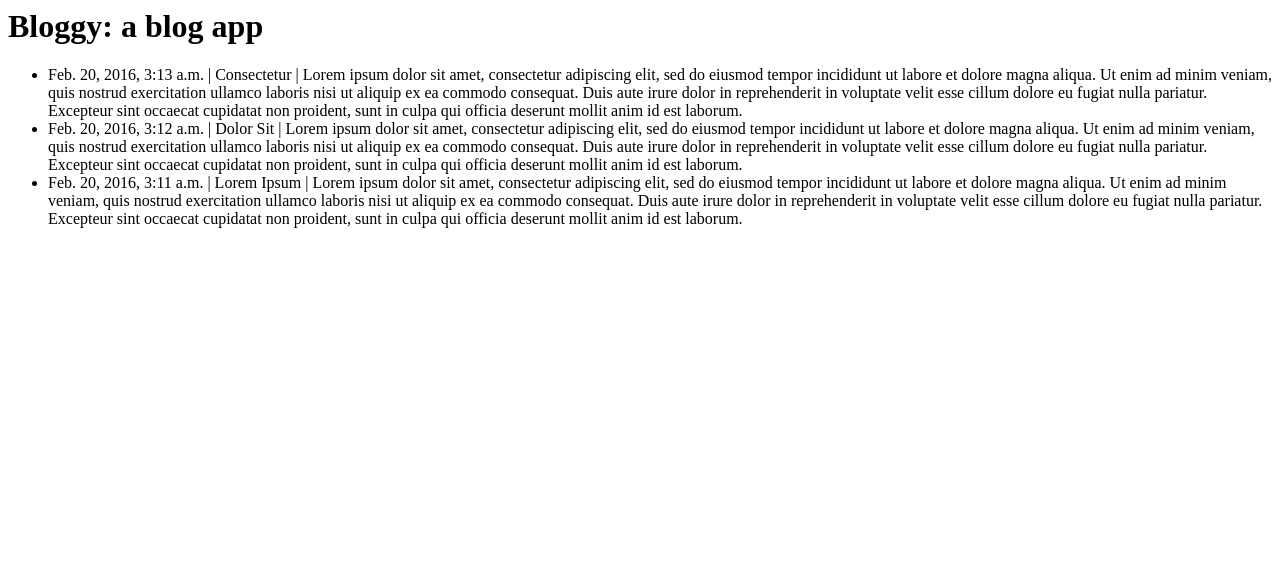
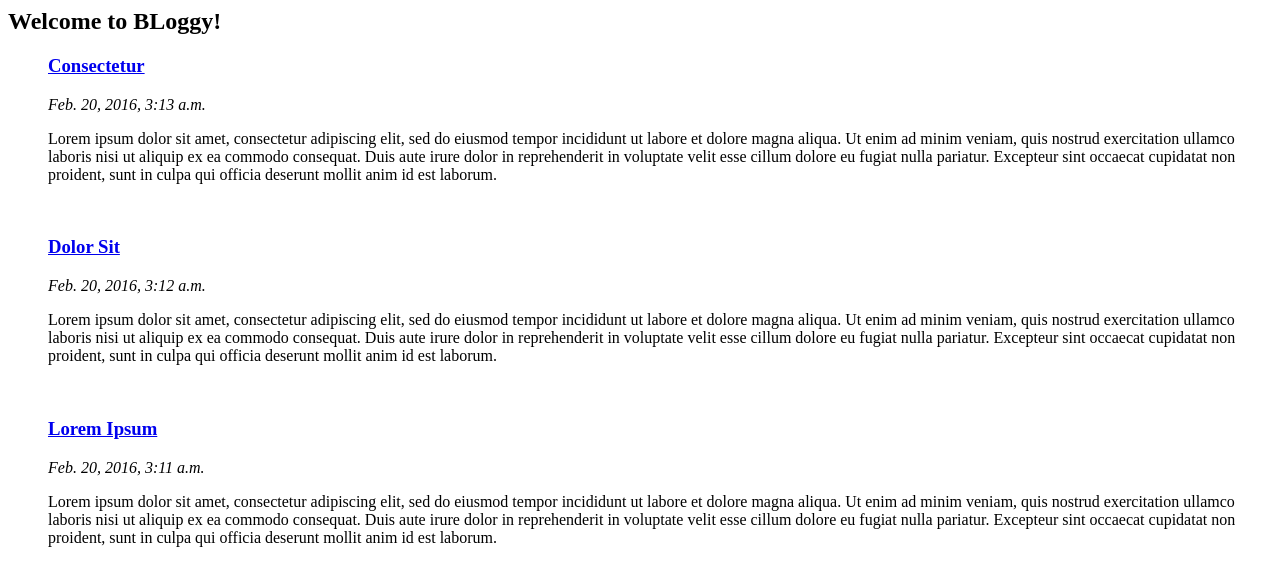
Before and after one commit to LCmry/bloggy_project, a Django app: page /blog/ in a window 1280 px wide. Shown: the top 586 px of the page. Run offline with Django 3.2, Linux system fonts and the light colour scheme; data comes from the database, SQL or seed files in the repository.

Commit message:
Updated blog index template

```diff
--- a/templates/blog/index.html
+++ b/templates/blog/index.html
@@ -1,8 +1,18 @@
-<h1>Bloggy: a blog app</h1>
+<html>
+<head>
+  <title>Bloggy: a blog app</title>
+</head>
+<body>
+<h2>Welcome to BLoggy!</h2>
 {% if latest_posts %}
 <ul>
   {% for post in latest_posts %}
-    <li>{{post.created_at}} | {{post.title}} | {{post.content}}</li>
+    <h3><a href="/blog/{{ post.id }}">{{ post.title }}</a></h3>
+    <p><em>{{ post.created_at }}</em></p>
+    <p>{{ post.content }}</p>
+    <br>
   {% endfor %}
 </ul>
 {% endif %}
+</body>
+</html>
```
